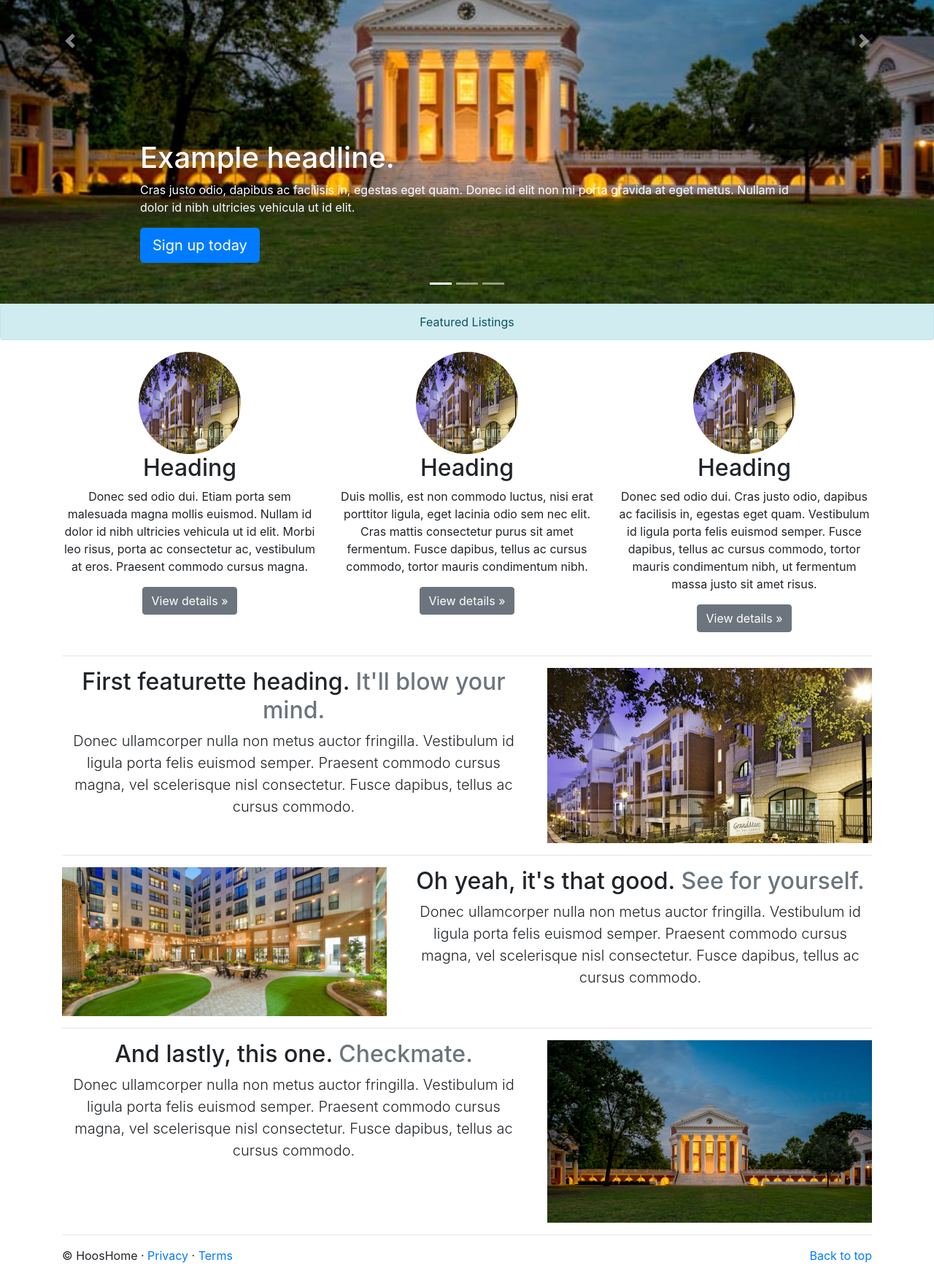
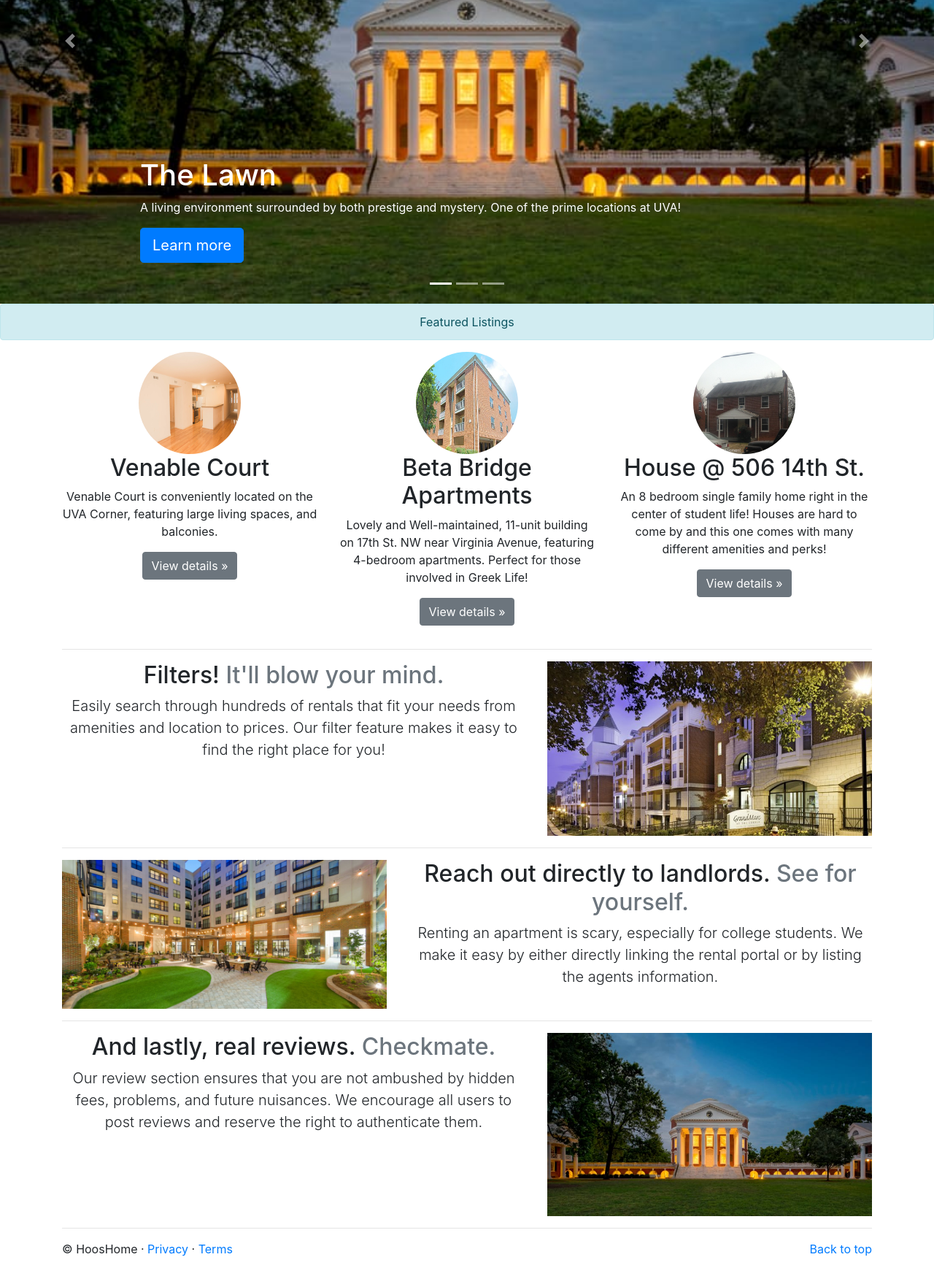
Before and after one commit to UVA-CS3240-S19/HoosHome, a Django app: page / in a window 1280 px wide. Shown: the part 365-2113 px from the top of the page at 73% size. After the commit the page ends 2086 px from the top, so only its background shows below. Run offline with Django 3.2, Linux system fonts and the light colour scheme; some libraries are stand-ins or nearby versions.

Commit message:
UX Updates (Front page and Sign-up/Login Form)

```diff
--- a/home/templates/home.html
+++ b/home/templates/home.html
@@ -236,9 +236,9 @@ div.search-sec {
               <img class="d-block w-100 img-responsive" src="{% static 'images/rotunda.jpg'%}" alt="First slide">
               <div class="container">
                 <div class="carousel-caption text-left">
-                  <h1>Example headline.</h1>
-                  <p>Cras justo odio, dapibus ac facilisis in, egestas eget quam. Donec id elit non mi porta gravida at eget metus. Nullam id dolor id nibh ultricies vehicula ut id elit.</p>
-                  <p><a class="btn btn-lg btn-primary" href="#" role="button">Sign up today</a></p>
+                  <h1>The Lawn</h1>
+                  <p>A living environment surrounded by both prestige and mystery. One of the prime locations at UVA!</p>
+                  <p><a class="btn btn-lg btn-primary" href="#" role="button">Learn more</a></p>
                 </div>
               </div>
             </div>
@@ -246,8 +246,8 @@ div.search-sec {
               <img class="d-block w-100 img-responsive" src="{% static 'images/aptimg.jpeg'%}" alt="Second slide">
               <div class="container">
                 <div class="carousel-caption">
-                  <h1>Another example headline.</h1>
-                  <p>Cras justo odio, dapibus ac facilisis in, egestas eget quam. Donec id elit non mi porta gravida at eget metus. Nullam id dolor id nibh ultricies vehicula ut id elit.</p>
+                  <h1>Flats @ West End</h1>
+                  <p>A modern and chic living area for those new and old to the community. Call now for a tour!</p>
                   <p><a class="btn btn-lg btn-primary" href="#" role="button">Learn more</a></p>
                 </div>
               </div>
@@ -256,8 +256,8 @@ div.search-sec {
               <img class="d-block w-100 img-responsive" src="{% static 'images/gmarc.jpg'%}" alt="Third slide">
               <div class="container">
                 <div class="carousel-caption text-right">
-                  <h1>One more for good measure.</h1>
-                  <p>Cras justo odio, dapibus ac facilisis in, egestas eget quam. Donec id elit non mi porta gravida at eget metus. Nullam id dolor id nibh ultricies vehicula ut id elit.</p>
+                  <h1>Grandmarc Apartments</h1>
+                  <p>An upscale and fully furnished apartment complex on 15th street, close to the Corner and Grounds!</p>
                   <p><a class="btn btn-lg btn-primary" href="#" role="button">Browse gallery</a></p>
                 </div>
               </div>
@@ -283,21 +283,21 @@ div.search-sec {
           <!-- Three columns of text below the carousel -->
           <div class="row">
             <div class="col-lg-4">
-              <img class="rounded-circle" src="{% static 'images/gmarc.jpg'%}" alt="Generic placeholder image" width="140" height="140">
-              <h2>Heading</h2>
-              <p>Donec sed odio dui. Etiam porta sem malesuada magna mollis euismod. Nullam id dolor id nibh ultricies vehicula ut id elit. Morbi leo risus, porta ac consectetur ac, vestibulum at eros. Praesent commodo cursus magna.</p>
+              <img class="rounded-circle" src="{% static 'images/venable.jpeg'%}" alt="Generic placeholder image" width="140" height="140">
+              <h2>Venable Court</h2>
+              <p>Venable Court is conveniently located on the UVA Corner, featuring large living spaces, and balconies.</p>
               <p><a class="btn btn-secondary" href="#" role="button">View details &raquo;</a></p>
             </div><!-- /.col-lg-4 -->
             <div class="col-lg-4">
-              <img class="rounded-circle" src="{% static 'images/gmarc.jpg'%}" alt="Generic placeholder image" width="140" height="140">
-              <h2>Heading</h2>
-              <p>Duis mollis, est non commodo luctus, nisi erat porttitor ligula, eget lacinia odio sem nec elit. Cras mattis consectetur purus sit amet fermentum. Fusce dapibus, tellus ac cursus commodo, tortor mauris condimentum nibh.</p>
+              <img class="rounded-circle" src="{% static 'images/betabridge.jpg'%}" alt="Generic placeholder image" width="140" height="140">
+              <h2>Beta Bridge Apartments</h2>
+              <p>Lovely and Well-maintained, 11-unit building on 17th St. NW near Virginia Avenue, featuring 4-bedroom apartments. Perfect for those involved in Greek Life! </p>
               <p><a class="btn btn-secondary" href="#" role="button">View details &raquo;</a></p>
             </div><!-- /.col-lg-4 -->
             <div class="col-lg-4">
-              <img class="rounded-circle" src="{% static 'images/gmarc.jpg'%}" alt="Generic placeholder image" width="140" height="140">
-              <h2>Heading</h2>
-              <p>Donec sed odio dui. Cras justo odio, dapibus ac facilisis in, egestas eget quam. Vestibulum id ligula porta felis euismod semper. Fusce dapibus, tellus ac cursus commodo, tortor mauris condimentum nibh, ut fermentum massa justo sit amet risus.</p>
+              <img class="rounded-circle" src="{% static 'images/506.jpg'%}" alt="Generic placeholder image" width="140" height="140">
+              <h2>House @ 506 14th St.</h2>
+              <p>An 8 bedroom single family home right in the center of student life! Houses are hard to come by and this one comes with many different amenities and perks!</p>
               <p><a class="btn btn-secondary" href="#" role="button">View details &raquo;</a></p>
             </div><!-- /.col-lg-4 -->
           </div><!-- /.row -->
@@ -309,8 +309,8 @@ div.search-sec {
 
           <div class="row featurette">
             <div class="col-md-7">
-              <h2 class="featurette-heading">First featurette heading. <span class="text-muted">It'll blow your mind.</span></h2>
-              <p class="lead">Donec ullamcorper nulla non metus auctor fringilla. Vestibulum id ligula porta felis euismod semper. Praesent commodo cursus magna, vel scelerisque nisl consectetur. Fusce dapibus, tellus ac cursus commodo.</p>
+              <h2 class="featurette-heading">Filters! <span class="text-muted">It'll blow your mind.</span></h2>
+              <p class="lead">Easily search through hundreds of rentals that fit your needs from amenities and location to prices. Our filter feature makes it easy to find the right place for you!</p>
             </div>
             <div class="col-md-5">
               <img class="featurette-image img-fluid mx-auto" src="{% static 'images/gmarc.jpg'%}" alt="Generic placeholder image">
@@ -321,8 +321,8 @@ div.search-sec {
 
           <div class="row featurette">
             <div class="col-md-7 order-md-2">
-              <h2 class="featurette-heading">Oh yeah, it's that good. <span class="text-muted">See for yourself.</span></h2>
-              <p class="lead">Donec ullamcorper nulla non metus auctor fringilla. Vestibulum id ligula porta felis euismod semper. Praesent commodo cursus magna, vel scelerisque nisl consectetur. Fusce dapibus, tellus ac cursus commodo.</p>
+              <h2 class="featurette-heading">Reach out directly to landlords. <span class="text-muted">See for yourself.</span></h2>
+              <p class="lead">Renting an apartment is scary, especially for college students. We make it easy by either directly linking the rental portal or by listing the agents information.</p>
             </div>
             <div class="col-md-5 order-md-1">
               <img class="featurette-image img-fluid mx-auto" src="{% static 'images/housing2.png'%}" alt="Generic placeholder image">
@@ -333,8 +333,8 @@ div.search-sec {
 
           <div class="row featurette">
             <div class="col-md-7">
-              <h2 class="featurette-heading">And lastly, this one. <span class="text-muted">Checkmate.</span></h2>
-              <p class="lead">Donec ullamcorper nulla non metus auctor fringilla. Vestibulum id ligula porta felis euismod semper. Praesent commodo cursus magna, vel scelerisque nisl consectetur. Fusce dapibus, tellus ac cursus commodo.</p>
+              <h2 class="featurette-heading">And lastly, real reviews. <span class="text-muted">Checkmate.</span></h2>
+              <p class="lead">Our review section ensures that you are not ambushed by hidden fees, problems, and future nuisances. We encourage all users to post reviews and reserve the right to authenticate them. </p>
             </div>
             <div class="col-md-5">
               <img class="featurette-image img-fluid mx-auto" src="{% static 'images/rotunda.jpg'%}" alt="Generic placeholder image">
--- a/home/templates/registration/login.html
+++ b/home/templates/registration/login.html
@@ -1,3 +1,5 @@
+{% extends 'base.html' %}
+{% block content %}
 <link href="//maxcdn.bootstrapcdn.com/bootstrap/4.1.1/css/bootstrap.min.css" rel="stylesheet" id="bootstrap-css">
 <script src="//maxcdn.bootstrapcdn.com/bootstrap/4.1.1/js/bootstrap.min.js"></script>
 <script src="//cdnjs.cloudflare.com/ajax/libs/jquery/3.2.1/jquery.min.js"></script>
@@ -81,3 +83,4 @@
 </body>
 
 </html>
+{% endblock %}
```
Also changed, not shown: home/templates/signup.html (+12 -41 lines), home/static/images/506.jpg (added), home/static/images/betabridge.jpg (added), home/static/images/venable.jpeg (added).
